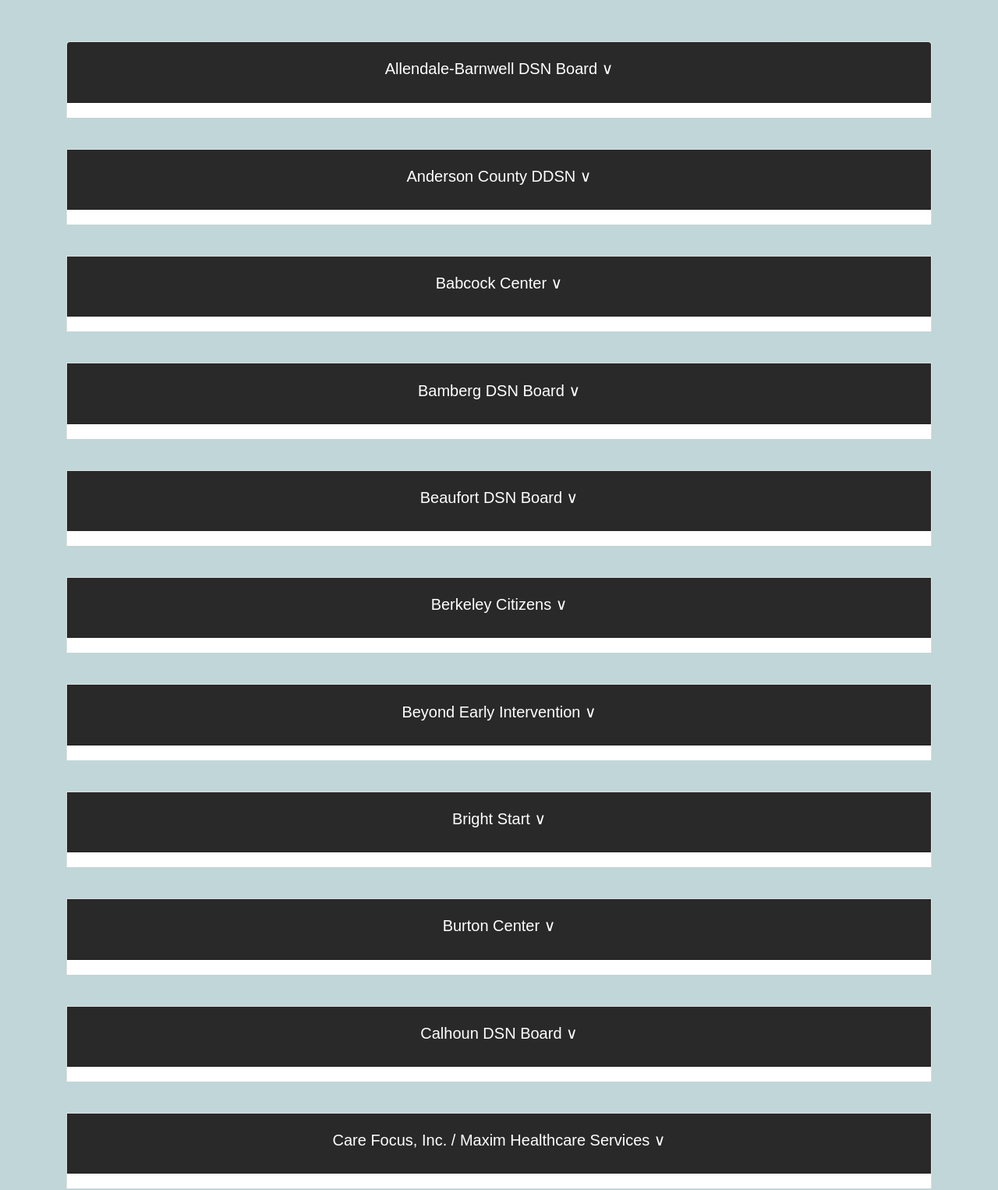
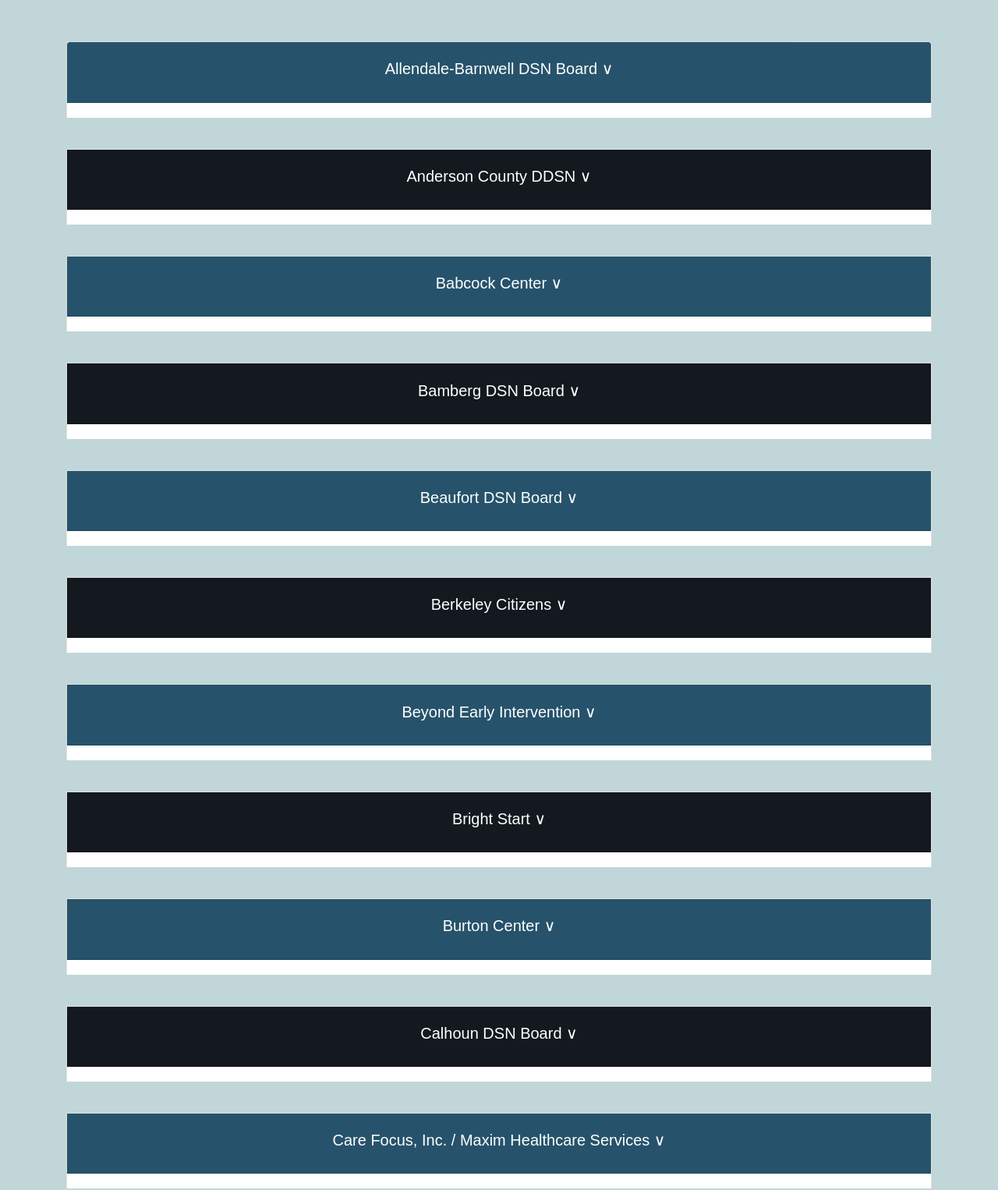
Before and after one commit to muttons/schspa, a plain HTML site: page agency_directory.html in a window 1280 px wide. Shown: the part 262-1788 px from the top of the page at 78% size. Drawn offline with nearby package versions, Linux system fonts and the light colour scheme; files whose address does not match are found by name; a web font is replaced by a local one.

Commit message:
Add files via upload

```diff
--- a/agency_directory.html
+++ b/agency_directory.html
@@ -75,7 +75,12 @@
 }
 
 .card-header {
-  background-color: #292929;
+  background-color: #13191F;
+
+}
+
+.ch2 {
+  background-color: #26536B;
 
 }
 
@@ -165,7 +170,7 @@
 <!-- Start of Card 1 -->
 
   <div class="card">
-    <div class="card-header" id="heading1">
+    <div class="card-header ch2" id="heading1">
       <h5 class="mb-0">
         <button class="btn btn-link collapsed" type="button" data-toggle="collapse" data-target="#collapse1" aria-expanded="false" aria-controls="collapse1"><h5>
           Allendale-Barnwell DSN Board     &#8744;</h5>
@@ -238,7 +243,7 @@
 <!-- Start of Card 3 -->
 
 <div class="card">
-  <div class="card-header" id="heading3">
+  <div class="card-header ch2" id="heading3">
     <h5 class="mb-0">
       <button class="btn btn-link collapsed" type="button" data-toggle="collapse" data-target="#collapse3" aria-expanded="false" aria-controls="collapse3"><h5>
         Babcock Center &#8744;</h5>
@@ -309,7 +314,7 @@
     <!-- Start of Card 5 -->
 
       <div class="card">
-        <div class="card-header" id="heading5">
+        <div class="card-header ch2" id="heading5">
           <h5 class="mb-0">
             <button class="btn btn-link collapsed" type="button" data-toggle="collapse" data-target="#collapse5" aria-expanded="false" aria-controls="collapse5"><h5>
               Beaufort DSN Board     &#8744;</h5>
@@ -379,7 +384,7 @@
             <!-- Start of Card 7 -->
 
               <div class="card">
-                <div class="card-header" id="heading7">
+                <div class="card-header ch2" id="heading7">
                   <h5 class="mb-0">
                     <button class="btn btn-link collapsed" type="button" data-toggle="collapse" data-target="#collapse7" aria-expanded="false" aria-controls="collapse7"><h5>
                       Beyond Early Intervention     &#8744;</h5>
@@ -449,7 +454,7 @@
                 <!-- Start of Card 9 -->
 
                   <div class="card">
-                    <div class="card-header" id="heading9">
+                    <div class="card-header ch2" id="heading9">
                       <h5 class="mb-0">
                         <button class="btn btn-link collapsed" type="button" data-toggle="collapse" data-target="#collapse9" aria-expanded="false" aria-controls="collapse9"><h5>
                           Burton Center     &#8744;</h5>
@@ -519,7 +524,7 @@
                     <!-- Start of Card 11 -->
 
                       <div class="card">
-                        <div class="card-header" id="heading11">
+                        <div class="card-header ch2" id="heading11">
                           <h5 class="mb-0">
                             <button class="btn btn-link collapsed" type="button" data-toggle="collapse" data-target="#collapse11" aria-expanded="false" aria-controls="collapse11"><h5>
                               Care Focus, Inc. / Maxim Healthcare Services     &#8744;</h5>
@@ -589,7 +594,7 @@
                             <!-- Start of Card 13 -->
 
                               <div class="card">
-                                <div class="card-header" id="heading13">
+                                <div class="card-header ch2" id="heading13">
                                   <h5 class="mb-0">
                                     <button class="btn btn-link collapsed" type="button" data-toggle="collapse" data-target="#collapse13" aria-expanded="false" aria-controls="collapse13"><h5>
                                       Charles Lea Center     &#8744;</h5>
@@ -659,7 +664,7 @@
 <!-- Start of Card 15 -->
 
                   <div class="card">
-                    <div class="card-header" id="heading15">
+                    <div class="card-header ch2" id="heading15">
                       <h5 class="mb-0">
                         <button class="btn btn-link collapsed" type="button" data-toggle="collapse" data-target="#collapse15" aria-expanded="false" aria-controls="collapse15"><h5>
                           Chester Lancaster DSN Board     &#8744;</h5>
@@ -729,7 +734,7 @@
                         <!-- Start of Card 17 -->
 
                           <div class="card">
-                            <div class="card-header" id="heading17">
+                            <div class="card-header ch2" id="heading17">
                               <h5 class="mb-0">
                                 <button class="btn btn-link collapsed" type="button" data-toggle="collapse" data-target="#collapse17" aria-expanded="false" aria-controls="collapse17"><h5>
                                   Colleton DSN Board     &#8744;</h5>
```
